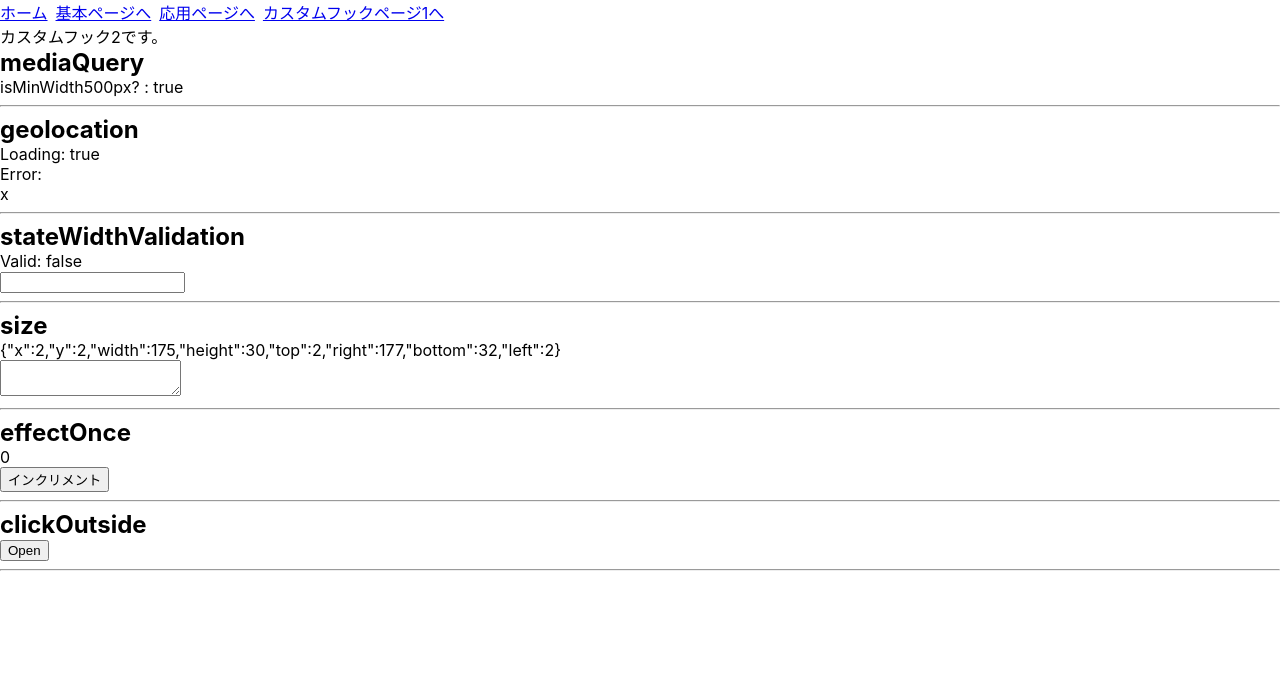
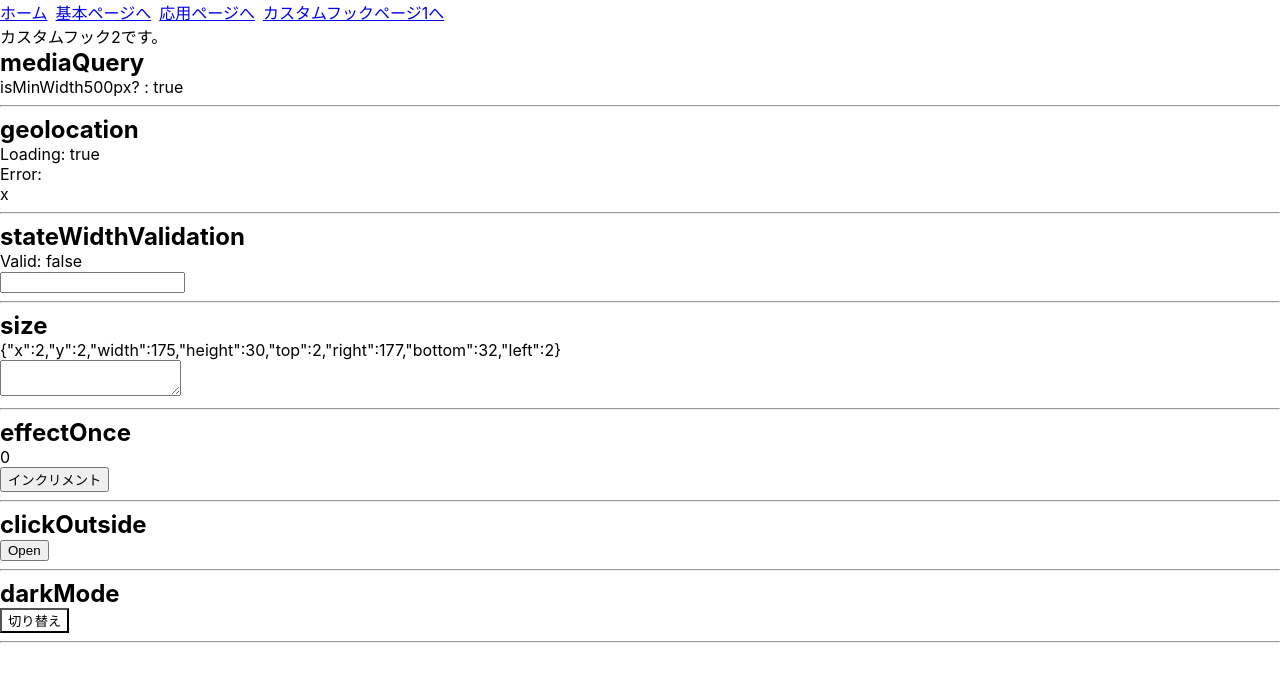
Before and after one commit to genta-t/react18-tutorial, a React (Create React App) app: page /custom-hooks-2 in a window 1280 px wide. Shown: the top 682 px of the page. Built offline with nearby package versions, Linux system fonts and the light colour scheme; no server answers.

Commit message:
darkModeカスタムフック完了

```diff
--- a/src/components/CustomHooks2.tsx
+++ b/src/components/CustomHooks2.tsx
@@ -4,8 +4,9 @@ import GeolocationComp from './customHooks/geolocation/GeolocationComp';
 import StateWidthValidationComp from './customHooks/stateWidthValidation/StateWidthValidationComp';
 import SizeComp from './customHooks/size/SizeComp';
 import EffectOnceComp from './customHooks/effectOnce/EffectOnceComp';
+import ClickOutsideComp from './customHooks/clickOutside/ClickOutsideComp';
+import DarkModeComp from './customHooks/darkMode/DarkModeComp';
 import TranslationComp from './customHooks/translation/TranslationComp';
-import ClickOutsideComp from './customHooks/clickOutside/ClickOutsideComp';
 
 const CustomHooksPage2 = () => {
 
@@ -19,6 +20,7 @@ const CustomHooksPage2 = () => {
       <SizeComp />
       <EffectOnceComp />
       <ClickOutsideComp />
+      <DarkModeComp />
       {/* <TranslationComp /> */}
     </>
   );
--- /dev/null
+++ b/src/components/customHooks/darkMode/DarkModeComp.tsx
@@ -0,0 +1,25 @@
+import "../../../index.css"
+import { useDarkMode } from "./useDarkMode";
+
+const DarkModeComp = () => {
+  const [ darkMode, setDarkMode ] = useDarkMode();
+
+  return (
+    <>
+      <h2>darkMode</h2>
+      <button
+        onClick={() => setDarkMode(!darkMode)}
+        style={{
+          border: `ipx solid ${darkMode ? "white" : " black" }`,
+          background: "none",
+          color: darkMode ? "white" : " black",
+        }}
+      >
+        切り替え
+      </button>
+      <hr />
+    </>
+  )
+}
+
+export default DarkModeComp;
--- /dev/null
+++ b/src/components/customHooks/darkMode/useDarkMode.ts
@@ -0,0 +1,15 @@
+import { useEffect } from "react";
+import { useMediaQuery } from "../mediaQuery/useMediaQuery";
+import { useLocalStorage } from "../storage/useStorage"
+
+export const useDarkMode = (): [boolean, React.Dispatch<React.SetStateAction<boolean | undefined>>] => {
+  const [ darkMode, setDarkMode ] = useLocalStorage("useDarkMode", false);
+  const prefersDarkMode = useMediaQuery("(prefers-color-scheme: dark)");
+  const enabled = darkMode ?? prefersDarkMode;
+
+  useEffect(() => {
+    document.body.classList.toggle("dark-mode", Boolean(enabled));
+  }, [enabled]);
+
+  return [ enabled, setDarkMode ];
+}
--- a/src/components/customHooks/storage/useStorage.ts
+++ b/src/components/customHooks/storage/useStorage.ts
@@ -2,11 +2,11 @@ import { useCallback, useEffect, useState } from "react";
 
 type TypeStorageValue<T> = T | (() => T);
 
-export const useLocalStorage = <T>(key: string, defaultValue: TypeStorageValue<T>) => {
+export const useLocalStorage = <T>(key: string, defaultValue?: TypeStorageValue<T>) => {
   return useStorage(key, defaultValue, window.localStorage);
 }
 
-export const useSessionStorage = <T>(key: string, defaultValue: TypeStorageValue<T>) => {
+export const useSessionStorage = <T>(key: string, defaultValue?: TypeStorageValue<T>) => {
   return useStorage(key, defaultValue, window.sessionStorage);
 }
 
--- a/src/index.css
+++ b/src/index.css
@@ -19,3 +19,7 @@ h2 {
   margin: 0;
   padding: 0;
 }
+
+body.dark-mode {
+  background-color: #333;
+}
```
